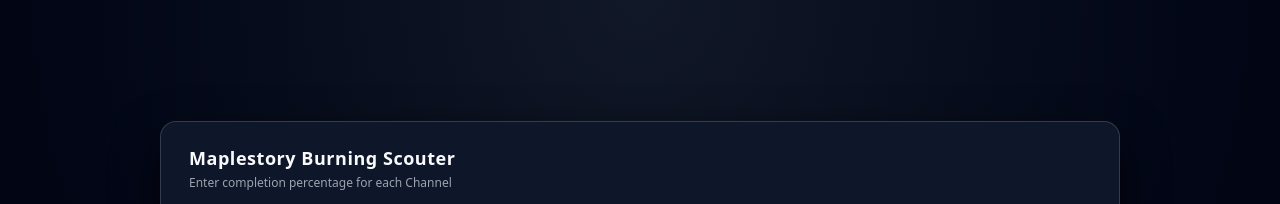
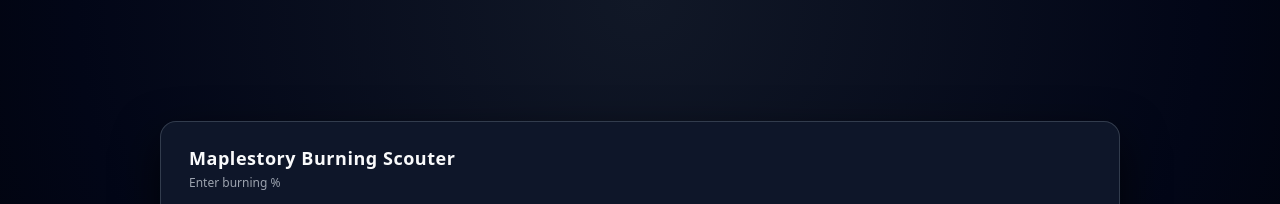
Before and after one commit to EarthMS/mapleburningtracker, a plain HTML site: page index.html in a window 1280 px wide. Shown: the top 204 px of the page. Drawn offline with Linux system fonts and the light colour scheme.

Commit message:
Add files via upload

```diff
--- a/index.html
+++ b/index.html
@@ -205,7 +205,7 @@
   <div class="menu-container">
     <div class="menu-header">
       <div class="menu-title">Maplestory Burning Scouter</div>
-      <div class="menu-subtitle">Enter completion percentage for each Channel</div>
+      <div class="menu-subtitle">Enter burning %</div>
     </div>
 
     <div class="burnings-grid" id="burningsGrid">
```
